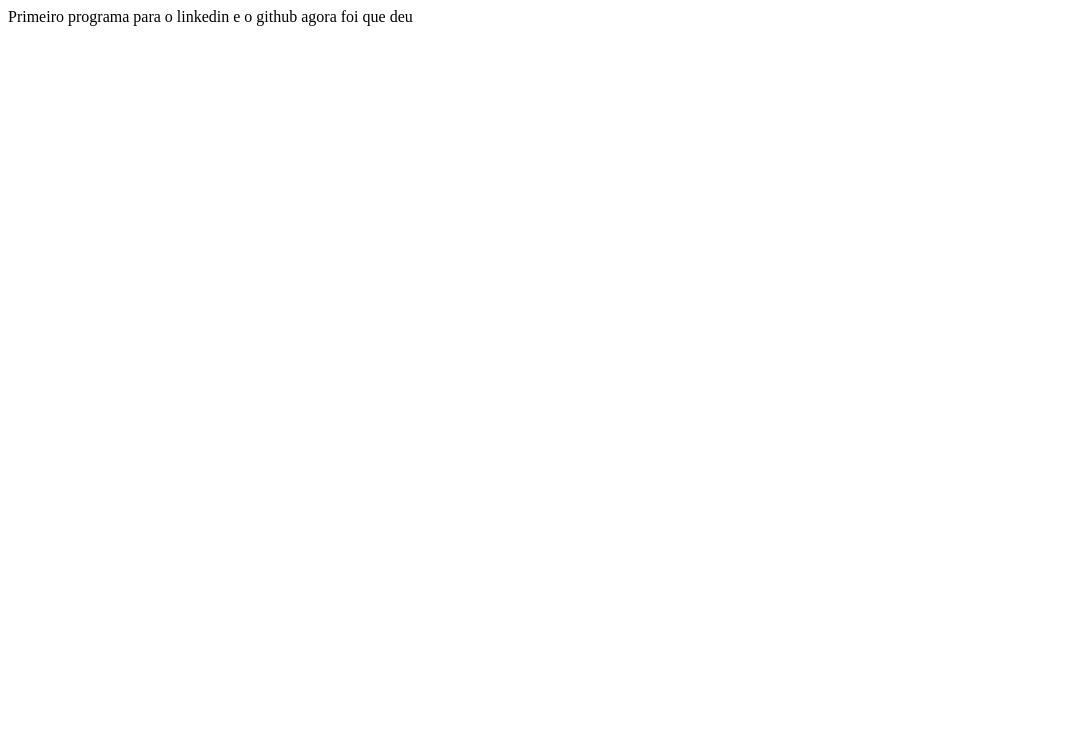
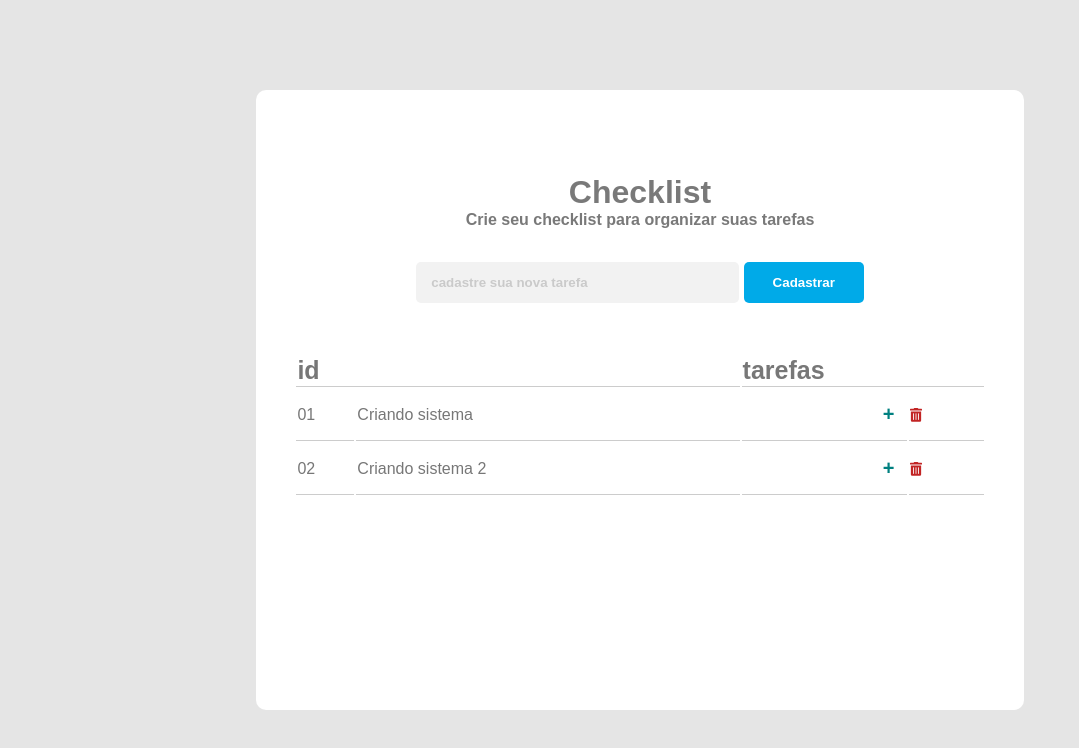
Before and after one commit to jonasgomespe/app-checklist, a plain HTML site: page index.html in a window 1280 px wide. Shown: the whole page, without its empty margins (0-1079 px from the left). Drawn offline with Linux system fonts and the light colour scheme.

Commit message:
Feito uma alteração no index

```diff
--- /dev/null
+++ b/css/all.css
@@ -0,0 +1,99 @@
+body,html{
+    height: 100%;
+    margin: 0;
+    background-color: #E5E5E5;
+    font-family: Arial, Helvetica, sans-serif;
+}
+
+.container-checklist{width: 100%;height: 100%;display: flex;justify-content: center;align-items: center;}
+.checklist{
+    text-align: center;
+    background-color: #fff;
+    width: 60%;
+    height: 70%;
+    padding-top: 30px;
+    padding-bottom: 30px;
+    border-radius: 10px;
+}
+.checklist h1,h2{
+    margin: 0;
+    padding: 0;
+    color: rgb(121, 121, 121);
+}
+.checklist h1{
+    font-size: 32px;
+    font-weight: bolder;
+}
+.checklist h2{
+    font-size: 16px;
+    font-weight: 700;
+}
+.checklist input[type=text]{
+    border: 0;
+    margin-top: 15px;
+    border-radius: 5px;
+    height: 25px;
+    padding: 8px;
+    padding-left: 15px;
+    width: 300px;
+    background-color: rgb(242, 242, 242);
+    outline: none;
+    text-align: left;
+    color: rgb(119, 119, 119);
+}
+.checklist input[type=text]::placeholder{
+    color: rgb(202, 202, 202);
+    font-weight: 700;
+}
+.checklist button{
+    background-color: rgb(0, 170, 232);
+    color: #fff;
+    font-weight: bold;
+    height: 41px;
+    width: 120px;
+    border: 0;
+    border-radius: 5px;
+    cursor: pointer;
+}
+.checklist .container-lista{
+    margin-top: 50px;
+    display: flex;
+    justify-content: center;
+}
+.checklist .container-lista div{
+    width: 90%;
+}
+.checklist .container-lista table{
+    text-align: left;
+    width: 100%;
+}
+.checklist .container-lista table thead,tbody{
+    color: rgb(119, 119, 119);
+}
+.checklist .container-lista table thead{
+    font-size: 25px;
+    margin-top: 15px;
+}
+.checklist .container-lista table thead th {
+    border-bottom: 1px solid #ccc;
+}
+.checklist .container-lista table tbody tr td {
+    padding-top: 5px;
+    padding-bottom: 5px;
+    border-bottom: 1px solid #ccc;
+}
+.checklist .container-lista table tbody tr td svg{
+    width: 12px;
+    cursor: pointer;
+    vertical-align: middle;
+    color: rgb(194, 36, 36);
+}
+.checklist .container-lista .adicionar{
+    background-color: transparent !important;
+    text-align: right;
+    font-size: 20px;
+    font-weight: bold;
+    cursor: pointer;
+    width: 20px;
+    color: teal;
+}
--- a/index.html
+++ b/index.html
@@ -4,11 +4,56 @@
     <meta charset="UTF-8">
     <meta http-equiv="X-UA-Compatible" content="IE=edge">
     <meta name="viewport" content="width=device-width, initial-scale=1.0">
-    <title>Document</title>
+    <title>Checklist</title>
+    <link rel="stylesheet" href="css/all.css">
 </head>
 <body>
 
-Primeiro programa para o linkedin e o github agora foi que deu
+<div class="container-checklist">
+    <div class="checklist">
+        <br>
+        <br>
+        <br>
+        <h1><strong>Checklist</strong></h1>
+        <h2>Crie seu checklist para organizar suas tarefas</h2>
+        <br>
+        <input type="text" placeholder="cadastre sua nova tarefa" name="" id="">
+        <button>Cadastrar</button>
+        <br>
+        <div class="container-lista">
+            <div>
+                <table>
+                    <thead>
+                        <tr>
+                            <th colspan="2">
+                                id
+                            </th>
+                            <th colspan="2">
+                                tarefas
+                            </th>
+                        </tr>
+                    </thead>
+                    <tbody>
+                        <tr>
+                            <td>01</td>
+                            <td>Criando sistema</td>
+                            <td align="right"><button class="adicionar">+</button>&nbsp;&nbsp;</td>
+                            <td><svg aria-hidden="true" focusable="false" data-prefix="fas" data-icon="trash-alt" class="svg-inline--fa fa-trash-alt fa-w-14" role="img" xmlns="http://www.w3.org/2000/svg" viewBox="0 0 448 512"><path fill="currentColor" d="M32 464a48 48 0 0 0 48 48h288a48 48 0 0 0 48-48V128H32zm272-256a16 16 0 0 1 32 0v224a16 16 0 0 1-32 0zm-96 0a16 16 0 0 1 32 0v224a16 16 0 0 1-32 0zm-96 0a16 16 0 0 1 32 0v224a16 16 0 0 1-32 0zM432 32H312l-9.4-18.7A24 24 0 0 0 281.1 0H166.8a23.72 23.72 0 0 0-21.4 13.3L136 32H16A16 16 0 0 0 0 48v32a16 16 0 0 0 16 16h416a16 16 0 0 0 16-16V48a16 16 0 0 0-16-16z"></path></svg></td>
+                        </tr>
+                        <tr>
+                            <td>02</td>
+                            <td>Criando sistema 2</td>
+                            <td align="right"><button class="adicionar">+</button>&nbsp;&nbsp;</td>
+                            <td>
+                                <svg aria-hidden="true" focusable="false" data-prefix="fas" data-icon="trash-alt" class="svg-inline--fa fa-trash-alt fa-w-14" role="img" xmlns="http://www.w3.org/2000/svg" viewBox="0 0 448 512"><path fill="currentColor" d="M32 464a48 48 0 0 0 48 48h288a48 48 0 0 0 48-48V128H32zm272-256a16 16 0 0 1 32 0v224a16 16 0 0 1-32 0zm-96 0a16 16 0 0 1 32 0v224a16 16 0 0 1-32 0zm-96 0a16 16 0 0 1 32 0v224a16 16 0 0 1-32 0zM432 32H312l-9.4-18.7A24 24 0 0 0 281.1 0H166.8a23.72 23.72 0 0 0-21.4 13.3L136 32H16A16 16 0 0 0 0 48v32a16 16 0 0 0 16 16h416a16 16 0 0 0 16-16V48a16 16 0 0 0-16-16z"></path></svg>
+                            </td>
+                        </tr>
+                    </tbody>
+                </table>
+            </div>
+        </div>
+    </div>
+</div>
 
 </body>
 </html>
```
